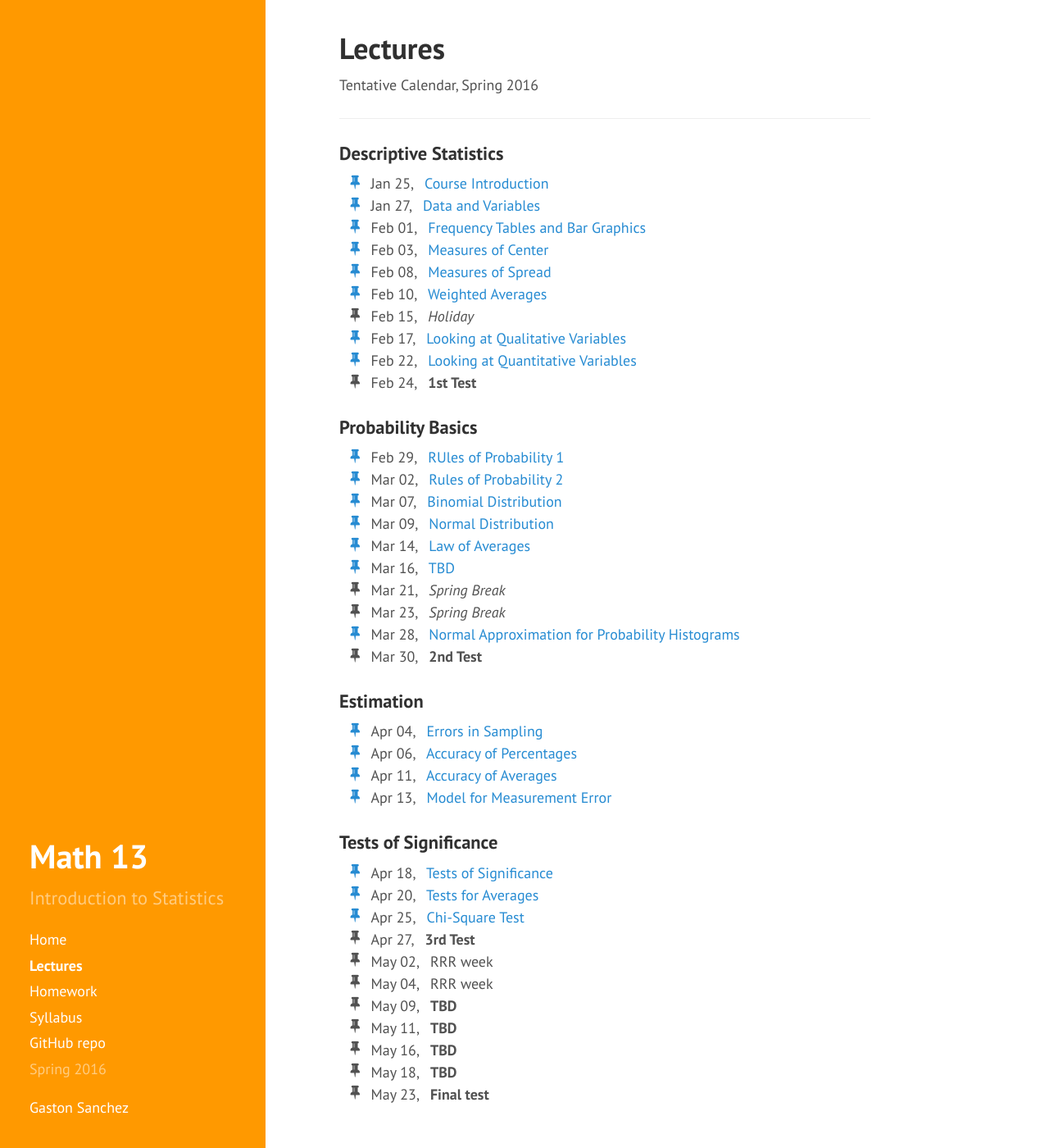
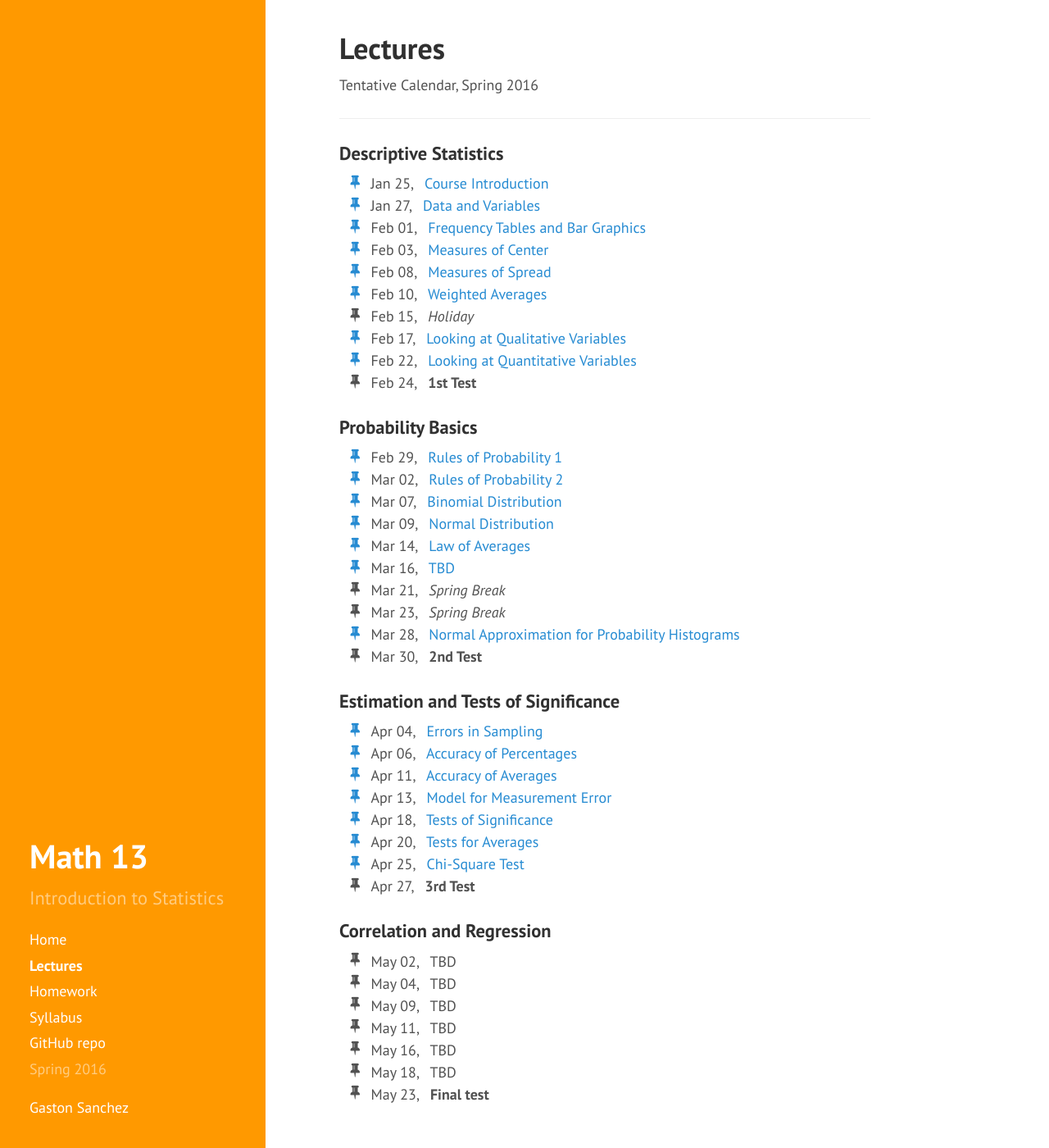
Before and after one commit to gastonstat/relic-math13, a Jekyll site: the page built from lectures/index.md, in a window 1280 px wide and 1400 px high. Shown: the whole window at 82% size. Built offline with Jekyll 4.4.1, drawn with Linux system fonts in a browser that asks for light colours; nearby versions of some CDN libraries; Markdown is read by kramdown in place of the engine named in the settings.

Commit message:
polished calendar in four parts

```diff
--- a/lectures/index.md
+++ b/lectures/index.md
@@ -47,7 +47,7 @@ Tentative Calendar, Spring 2016
 
 <ul class="fa-ul">
   <li>
-    <a href="12-probability-rules1"><i class="fa-li fa fa-thumb-tack"></i></a> Feb 29, &nbsp;&nbsp;<a href="">RUles of Probability 1</a>
+    <a href="12-probability-rules1"><i class="fa-li fa fa-thumb-tack"></i></a> Feb 29, &nbsp;&nbsp;<a href="">Rules of Probability 1</a>
   </li>
   <li>
     <a href="13-probability-rules2"><i class="fa-li fa fa-thumb-tack"></i></a> Mar 02, &nbsp;&nbsp;<a href="">Rules of Probability 2</a>
@@ -79,7 +79,7 @@ Tentative Calendar, Spring 2016
 </ul>
 
 
-### Estimation
+### Estimation and Tests of Significance
 
 <ul class="fa-ul">
   <li>
@@ -94,12 +94,6 @@ Tentative Calendar, Spring 2016
   <li>
     <a href=""><i class="fa-li fa fa-thumb-tack"></i></a> Apr 13, &nbsp;&nbsp;<a href="">Model for Measurement Error</a>
   </li>
-</ul>
-
-
-### Tests of Significance
-
-<ul class="fa-ul">
   <li>
     <a href=""><i class="fa-li fa fa-thumb-tack"></i></a> Apr 18, &nbsp;&nbsp;<a href="">Tests of Significance</a>
   </li>
@@ -112,23 +106,29 @@ Tentative Calendar, Spring 2016
   <li>
     <i class="fa-li fa fa-thumb-tack"></i> Apr 27, &nbsp;&nbsp;<b>3rd Test</b>
   </li>
+</ul>
+
+
+### Correlation and Regression
+
+<ul class="fa-ul">
   <li>
-    <i class="fa-li fa fa-thumb-tack"></i> May 02, &nbsp;&nbsp;RRR week
+    <i class="fa-li fa fa-thumb-tack"></i> May 02, &nbsp;&nbsp;TBD
   </li>
   <li>
-    <i class="fa-li fa fa-thumb-tack"></i> May 04, &nbsp;&nbsp;RRR week
+    <i class="fa-li fa fa-thumb-tack"></i> May 04, &nbsp;&nbsp;TBD
   </li>
   <li>
-    <i class="fa-li fa fa-thumb-tack"></i> May 09, &nbsp;&nbsp;<b>TBD</b>
+    <i class="fa-li fa fa-thumb-tack"></i> May 09, &nbsp;&nbsp;TBD
   </li>
   <li>
-    <i class="fa-li fa fa-thumb-tack"></i> May 11, &nbsp;&nbsp;<b>TBD</b>
+    <i class="fa-li fa fa-thumb-tack"></i> May 11, &nbsp;&nbsp;TBD
   </li>
   <li>
-    <i class="fa-li fa fa-thumb-tack"></i> May 16, &nbsp;&nbsp;<b>TBD</b>
+    <i class="fa-li fa fa-thumb-tack"></i> May 16, &nbsp;&nbsp;TBD
   </li>
   <li>
-    <i class="fa-li fa fa-thumb-tack"></i> May 18, &nbsp;&nbsp;<b>TBD</b>
+    <i class="fa-li fa fa-thumb-tack"></i> May 18, &nbsp;&nbsp;TBD
   </li>
   <li>
     <i class="fa-li fa fa-thumb-tack"></i> May 23, &nbsp;&nbsp;<b>Final test</b>
```
